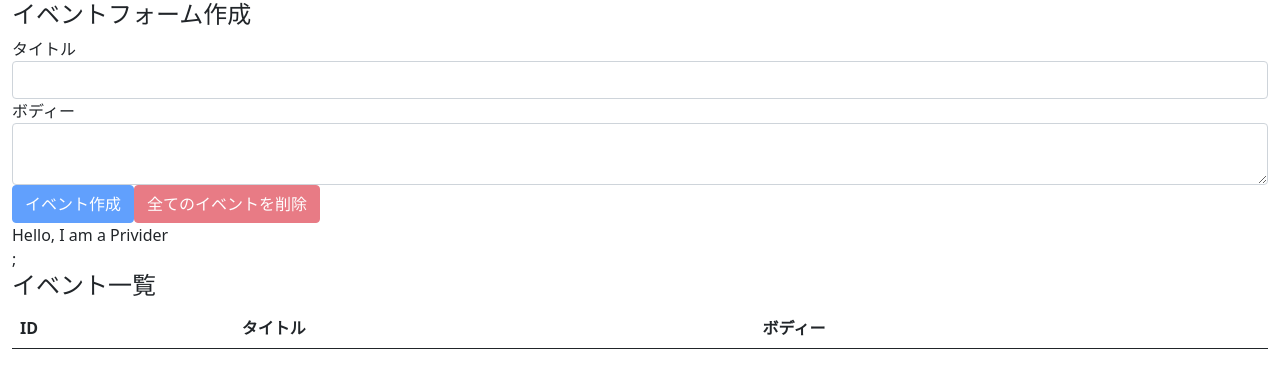
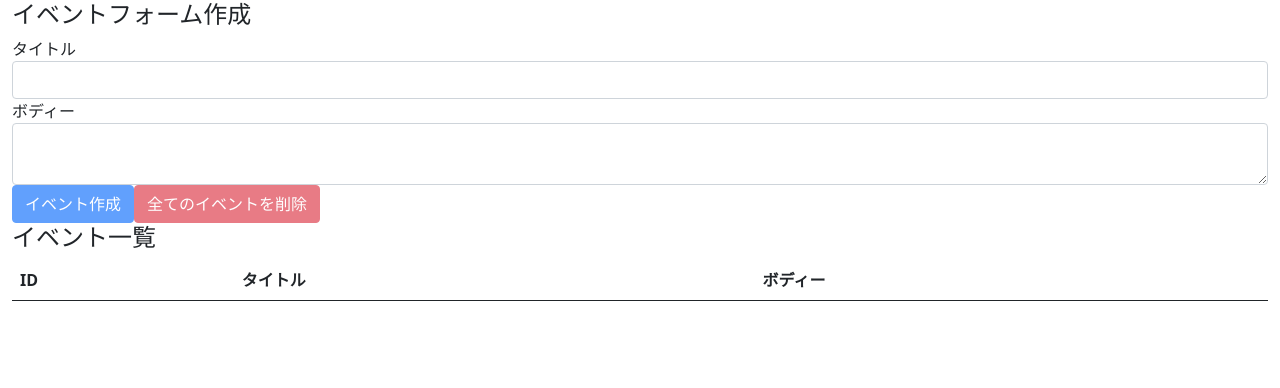
Before and after one commit to mm1139/react-hooks-101, a React (Create React App) app: page / in a window 1280 px wide. Shown: the top 388 px of the page. Built offline with nearby package versions, Linux system fonts and the light colour scheme.

Commit message:
solove prop drilling issue

```diff
--- a/src/components/App.js
+++ b/src/components/App.js
@@ -5,16 +5,16 @@
 import AppContext from '../contexts/AppContext';
 import reducer from '../reducers';
 
-console.log({ AppContext });
+//console.log({ AppContext });
 
 const App = () => {
   const [state, dispatch] = useReducer(reducer, []); //第3引数は初期化時
   // console.log(state, 'in App.js');
   return (
-    <AppContext.Provider value={'Hello, I am a Privider'}>
+    <AppContext.Provider value={{ state, dispatch }}>
       <div className="container-fluid">
-        <EventForm state={state} dispatch={dispatch} />
-        <Events state={state} dispatch={dispatch} />
+        <EventForm />
+        <Events />
       </div>
     </AppContext.Provider>
   );
--- a/src/components/Event.js
+++ b/src/components/Event.js
@@ -1,7 +1,9 @@
-import React from 'react';
+import React, { useContext } from 'react';
 import { DELETE_EVENT } from '../actions';
+import AppContext from '../contexts/AppContext';
 
-const Event = ({ dispatch, event }) => {
+const Event = ({ event }) => {
+  const { dispatch } = useContext(AppContext);
   const id = event.id;
   const handleClickDeleteButton = () => {
     const result = window.confirm(
--- a/src/components/EventForm.js
+++ b/src/components/EventForm.js
@@ -1,7 +1,9 @@
-import React, { useState } from 'react';
+import React, { useState, useContext } from 'react';
 import { CREATE_EVENT, DELETE_ALL_EVENTS } from '../actions';
+import AppContext from '../contexts/AppContext';
 
-const EventForm = ({ state, dispatch }) => {
+const EventForm = () => {
+  const { state, dispatch } = useContext(AppContext);
   //   const [state, dispatch] = useReducer(reducer, []); //第3引数は初期化時
   const [title, setTitle] = useState('');
   const [body, setBody] = useState('');
--- a/src/components/Events.js
+++ b/src/components/Events.js
@@ -2,11 +2,11 @@
 import Event from './Event';
 import AppContext from '../contexts/AppContext';
 
-const Events = ({ state, dispatch }) => {
-  const value = useContext(AppContext);
+const Events = () => {
+  const { state } = useContext(AppContext);
   return (
     <>
-      <div>{value}</div>;<h4>イベント一覧</h4>
+      <h4>イベント一覧</h4>
       <table className="table table-hover">
         <thead>
           <tr>
@@ -17,7 +17,7 @@
         </thead>
         <tbody>
           {state.map((event, index) => (
-            <Event key={index} event={event} dispatch={dispatch} />
+            <Event key={index} event={event} />
           ))}
         </tbody>
       </table>
```
